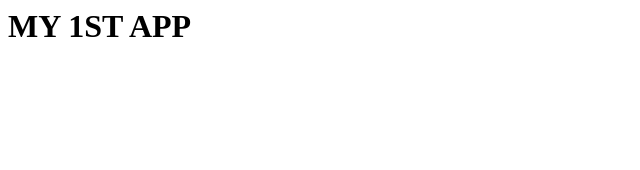
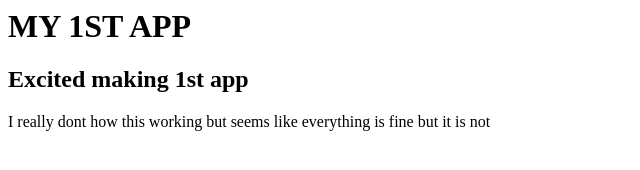
Before and after one commit to anujacodkar244/dbapp, a plain HTML site: page index.html in a window 1280 px wide. Shown: the whole page, without its empty margins (0-640 px from the left). Drawn offline with Linux system fonts and the light colour scheme.

Commit message:
updated index.html

```diff
--- a/index.html
+++ b/index.html
@@ -3,7 +3,8 @@
 </head>
 <body>
 <h1> MY 1ST APP </h1>
-
+  <h2> Excited making 1st app </h2>
+  <p>I really dont how this working but seems like everything is fine but it is not </p>
 </body>
 
 
```
